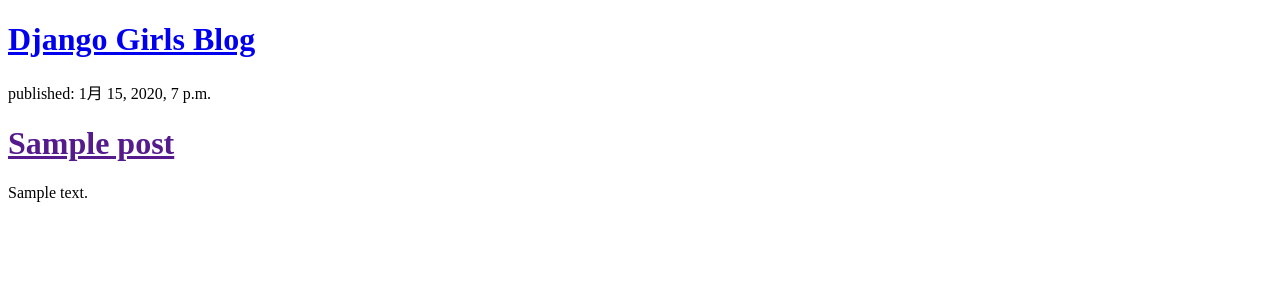
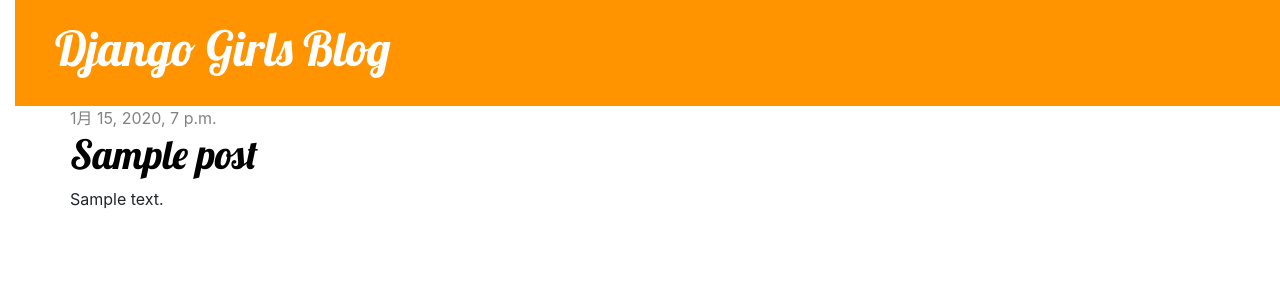
Before and after one commit to k0825/python_girls_blog, a Django app: template blog/templates/blog/post_list.html in a window 1280 px wide. Shown: the top 300 px of the page. Run offline with Django 3.2, Linux system fonts and the light colour scheme; the template is opened without the code that fills it: values that come from a table or form of the project are taken from there, others are empty; tables that the repository leaves empty hold one stand-in row (values such as "Sample post"); some libraries are stand-ins or nearby versions.

Commit message:
Modified templates to display posts from database.

```diff
--- /dev/null
+++ b/blog/static/css/blog.css
@@ -0,0 +1,57 @@
+h1 a {
+    color: #FCA205;
+    font-family: 'Lobster';
+}
+
+body {
+    padding-left: 15px;
+}
+
+.page-header {
+    background-color: #FF9400;
+    margin-top: 0;
+    padding: 20px 20px 20px 40px;
+
+
+}
+
+.page-header h1, .page-header h1 a, .page-header h1 a:visited, .page-header h1 a:active {
+    color: #FFFFFF;
+    font-size: 36pt;
+    text-decoration: none;
+}
+
+.content {
+    margin-left: 40px;
+}
+
+h1, h2, h3, h4 {
+    color: #828282;
+}
+
+.date {
+    color: #828282;
+}
+
+.save {
+    float: right;
+}
+
+.post-form textarea, .post-form input {
+    width: 100%;
+}
+
+.top-menu, .top-menu: hover, .top-menu:visited {
+    color: #FFFFFF;
+    float: right;
+    font-size: 26pt;
+    margin-right: 20px;
+}
+
+.post {
+    margin-bottom: 70px;
+}
+
+.post h1 a, .post h1 a:visited {
+    color: #000000;
+}
--- /dev/null
+++ b/blog/templates/blog/base.html
@@ -0,0 +1,24 @@
+{% load static %}
+<!DOCTYPE html>
+<html lang="ja">
+    <head>
+        <link href="//fonts.googleapis.com/css?family=Lobster&subset=latin,latin-ext" rel="stylesheet" type="text/css">
+        <link rel="stylesheet" href="https://stackpath.bootstrapcdn.com/bootstrap/4.3.1/css/bootstrap.min.css" integrity="sha384-ggOyR0iXCbMQv3Xipma34MD+dH/1fQ784/j6cY/iJTQUOhcWr7x9JvoRxT2MZw1T" crossorigin="anonymous">
+        <link rel="stylesheet" href="{% static 'css/blog.css' %}">
+        <meta charset="utf-8">
+        <title>Hello,World</title>
+    </head>
+    <body>
+        <div class="page-header">
+            <h1><a href="/">Django Girls Blog</a></h1>
+        </div>
+        <div class="content container">
+            <div class="row">
+                <div class="col-md-8">
+                    {% block content %}
+                    {% endblock %}
+                </div>
+            </div>
+        </div>
+    </body>
+</html>
--- a/blog/templates/blog/post_list.html
+++ b/blog/templates/blog/post_list.html
@@ -1,19 +1,13 @@
-<!DOCTYPE html>
-<html lang="ja">
-    <head>
-        <meta charset="utf-8">
-        <title>Hello,World</title>
-    </head>
-    <body>
-        <div>
-            <h1><a href="/">Django Girls Blog</a></h1>
+{% extends 'blog/base.html' %}
+
+{% block content %}
+    {% for post in posts %}
+        <div class="post">
+            <div class="date">
+                {{ post.published_date }}
+            </div>
+            <h1><a href="{% url 'post_detail' pk=post.pk %}">{{ post.title }}</a></h1>
+            <p>{{ post.text|linebreaksbr }}</p>
         </div>
-        {% for post in posts %}
-            <div>
-                <p>published: {{ post.published_date }}</p>
-                <h1><a href="">{{ post.title }}</a></h1>
-                <p>{{ post.text|linebreaksbr }}</p>
-            </div>
-        {% endfor %}
-    </body>
-</html>
+    {% endfor %}
+{% endblock %}
--- a/blog/urls.py
+++ b/blog/urls.py
@@ -3,4 +3,5 @@ from . import views
 
 urlpatterns = [
     path('', views.post_list, name='post_list'),
+    path('post/<int:pk>/', views.post_detail, name='post_detail'),
 ]
--- a/blog/views.py
+++ b/blog/views.py
@@ -1,4 +1,4 @@
-from django.shortcuts import render
+from django.shortcuts import render, get_object_or_404
 from django.utils import timezone
 from .models import Post
 
@@ -6,3 +6,7 @@ from .models import Post
 def post_list(request):
     posts = Post.objects.filter(published_date__lte=timezone.now()).order_by('published_date')
     return render(request, 'blog/post_list.html', {'posts': posts})
+
+def post_detail(request, pk):
+    poat = get_object_or_404(Post, pk=pk)
+    return render(request, 'blog/post_detail.html', {'post': post})
```
Also changed, not shown: blog/templates/blog/post_detail.html (added, +13 -0 lines).
